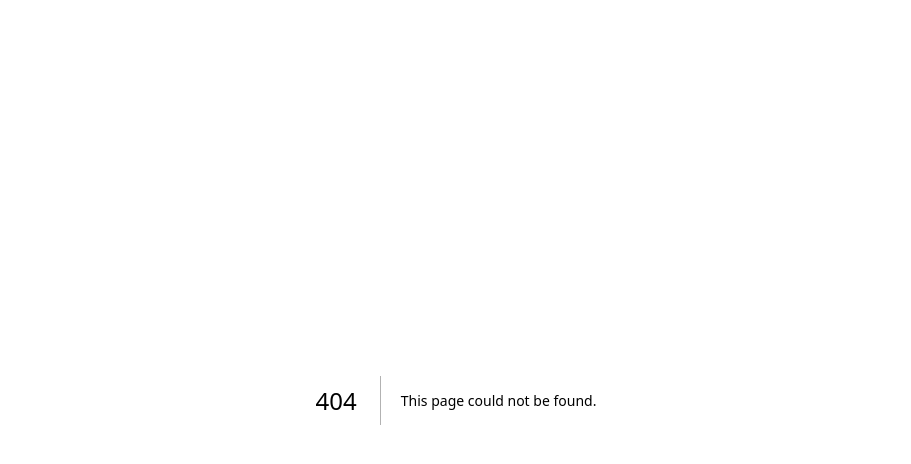
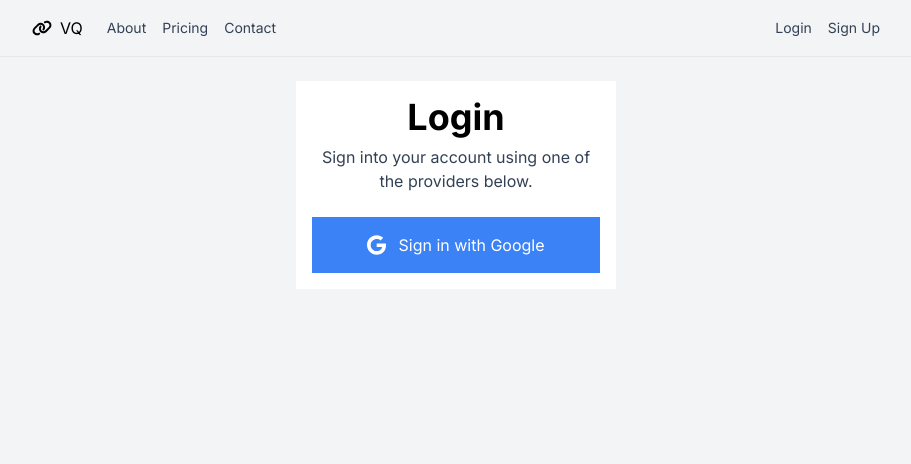
Before and after one commit to d6x/vq, a Next.js app: page /login in a window 1280 px wide. Before the commit this address had no page. Shown: the top 464 px of the page, without its empty margins (184-1095 px from the left). Built offline with nearby package versions, Linux system fonts and the light colour scheme; no server answers.

Commit message:
feat: Added google auth login, setup mongo, created login page with alternative nav when logged in.

```diff
--- /dev/null
+++ b/src/app/api/auth/[...nextauth]/route.js
@@ -0,0 +1,17 @@
+import NextAuth from "next-auth"
+import GoogleProvider from "next-auth/providers/google";
+import {MongoDBAdapter} from "@auth/mongodb-adapter";
+import clientPromise from "@/libs/mongoClient";
+
+export const authOptions = {
+    adapter: MongoDBAdapter(clientPromise),
+    providers: [
+        GoogleProvider({
+            clientId: process.env.GOOGLE_CLIENT_ID,
+            clientSecret: process.env.GOOGLE_CLIENT_SECRET
+          })
+    ],
+};
+const handler = NextAuth(authOptions)
+
+export { handler as GET, handler as POST }
--- a/src/app/layout.js
+++ b/src/app/layout.js
@@ -1,5 +1,6 @@
 import { Inter } from "next/font/google";
 import "./globals.css";
+import Header from "@/components/Header";
 
 const inter = Inter({ subsets: ["latin"] });
 
@@ -11,7 +12,14 @@ export const metadata = {
 export default function RootLayout({ children }) {
   return (
     <html lang="en">
-      <body className={inter.className}>{children}</body>
+      <body className={inter.className}>
+        <main>
+          <Header />
+          <div className="max-w-4xl mx-auto p-6">
+            {children}
+          </div>
+        </main>
+      </body>
     </html>
   );
 }
--- /dev/null
+++ b/src/app/login/page.js
@@ -0,0 +1,15 @@
+import GoogleLogin from "@/components/buttons/GoogleLogin";
+
+export default function LoginPage() {
+    return (
+        <div>
+            <div className="bg-white p-4 max-w-xs mx-auto">
+                <h1 className="text-4xl font-bold text-center mb-2">Login</h1>
+                <p className="text-center mb-6 text-slate-700">
+                    Sign into your account using one of the providers below.
+                </p>
+                <GoogleLogin />
+            </div>
+        </div>
+    );
+}
--- a/src/app/page.js
+++ b/src/app/page.js
@@ -1,15 +1,16 @@
-import Header from "@/components/Header";
+import { faLink } from "@fortawesome/free-solid-svg-icons";
+import { FontAwesomeIcon } from "@fortawesome/react-fontawesome";
 
 export default function Home() {
   return (
     <main>
-      <Header />
-      <section className="p-6 pt-32 max-w-4xl mx-auto">
+      <section className="pt-32">
         <div className="max-w-md mb-6">
         <h1 className="text-6xl font-bold">Your one link <br /> for everything</h1>
         <h2 className="text-slate-700 text-xl mt-4">Connect all of your socials and links in one place</h2>
         </div>
-        <form className="inline-flex items-center shadow-lg shadow-black/20">
+        <form className="pl-4 inline-flex items-center shadow-lg shadow-black/20 bg-white">
+        <FontAwesomeIcon icon={faLink} className="text-blue-500"/>
           <span className="bg-white py-4 pl-4">vq.ie/</span>
           <input type="text" className="py-4" placeholder="username"/>
           <button type="submit" className="bg-blue-500 text-white py-4 px-6">Get Started</button>
--- a/src/components/Header.js
+++ b/src/components/Header.js
@@ -1,11 +1,20 @@
+import { authOptions } from "@/app/api/auth/[...nextauth]/route";
+import { getServerSession } from "next-auth";
 import Link from "next/link";
+import LogoutButton from "@/components/buttons/LogoutButton";
+import { FontAwesomeIcon } from "@fortawesome/react-fontawesome";
+import { faLink } from "@fortawesome/free-solid-svg-icons";
 
-export default function Header() {
+export default async function Header() {
+    const session = await getServerSession(authOptions);
     return (
         <header className="bg-white-200 border-b py-4">
             <div className="max-w-4xl flex justify-between mx-auto px-6">
                 <div className="flex gap-6">
-                <Link href="/">VQ</Link>
+                <Link href="/" className="flex items-center gap-2">
+                    <FontAwesomeIcon icon={faLink} />
+                    <span>VQ</span>
+                </Link>
                 <nav className="flex items-center gap-4 text-slate-700 text-sm">
                     <Link href="/about">About</Link>
                     <Link href="/pricing">Pricing</Link>
@@ -13,8 +22,18 @@ export default function Header() {
                 </nav>
                 </div>
                 <nav className="flex items-center gap-4 text-sm text-slate-700">
-                    <Link href="/login">Login</Link>
-                    <Link href="/signup">Sign Up</Link>
+                    {!!session && (
+                        <>
+                        <Link href="/dashboard">Dashboard</Link>
+                        <LogoutButton />
+                        </>
+                    )}
+                    {!session && (
+                        <>
+                            <Link href="/login">Login</Link>
+                            <Link href="/signup">Sign Up</Link>
+                        </>
+                    )}
                 </nav>
             </div>
         </header>
--- /dev/null
+++ b/src/components/buttons/GoogleLogin.js
@@ -0,0 +1,15 @@
+'use client';
+import { FontAwesomeIcon } from "@fortawesome/react-fontawesome";
+import { faGoogle } from "@fortawesome/free-brands-svg-icons";
+import { signIn } from "next-auth/react";
+
+export default function GoogleLogin() {
+    return (
+        <button
+            onClick={() => signIn('google')}
+            className="bg-blue-500 text-white text-center w-full py-4 flex gap-3 items-center justify-center">
+            <FontAwesomeIcon icon={faGoogle} className="h-5"/>
+            <span>Sign in with Google</span>
+        </button>
+    );
+}
--- /dev/null
+++ b/src/components/buttons/LogoutButton.js
@@ -0,0 +1,14 @@
+'use client'
+import { faRightFromBracket } from "@fortawesome/free-solid-svg-icons";
+import { FontAwesomeIcon } from "@fortawesome/react-fontawesome";
+import {signOut} from "next-auth/react";
+
+export default function LogoutButton() {
+    return (
+        <button
+        className=""
+        onClick={() => signOut()}>
+        <FontAwesomeIcon icon={faRightFromBracket} />
+        </button>
+    );
+}
--- /dev/null
+++ b/src/libs/mongoClient.js
@@ -0,0 +1,28 @@
+import { MongoClient } from "mongodb"
+
+if (!process.env.MONGO_URI) {
+  throw new Error('Invalid/Missing environment variable: "MONGODB_URI"')
+}
+
+const uri = process.env.MONGO_URI
+const options = {}
+
+let client
+let clientPromise;
+if (process.env.NODE_ENV === "development") {
+  // In development mode, use a global variable so that the value
+  // is preserved across module reloads caused by HMR (Hot Module Replacement).
+  if (!global._mongoClientPromise) {
+    client = new MongoClient(uri, options)
+    global._mongoClientPromise = client.connect()
+  }
+  clientPromise = global._mongoClientPromise
+} else {
+  // In production mode, it's best to not use a global variable.
+  client = new MongoClient(uri, options)
+  clientPromise = client.connect()
+}
+
+// Export a module-scoped MongoClient promise. By doing this in a
+// separate module, the client can be shared across functions.
+export default clientPromise
```
Also changed, not shown: package.json (+12 -5 lines), 2 other files (tests, documents, lock files or other folders).
